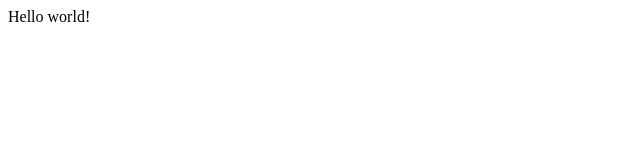
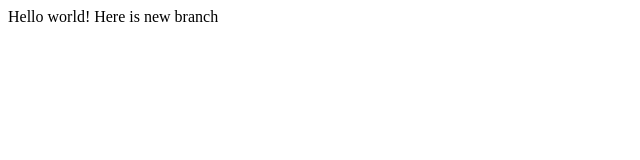
Before and after one commit to AshapakM/lecture1, a plain HTML site: page index.html in a window 1280 px wide. Shown: the whole page, without its empty margins (0-640 px from the left). Drawn offline with Linux system fonts and the light colour scheme.

Commit message:
New Branch updated

```diff
--- a/index.html
+++ b/index.html
@@ -4,6 +4,6 @@
    <title> Test </title>
  </head>
  <bod>
- Hello world!
+ Hello world! Here is new branch
  </body>
  </html>
```
